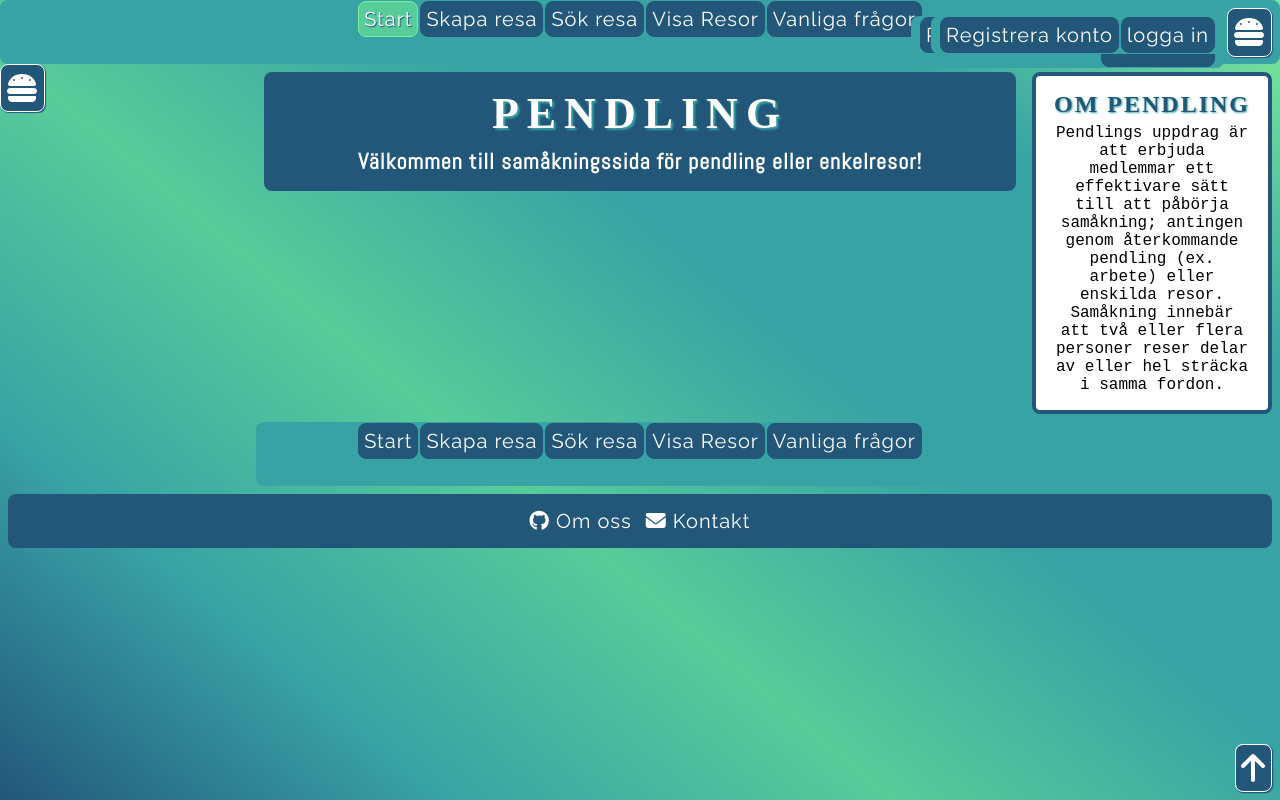
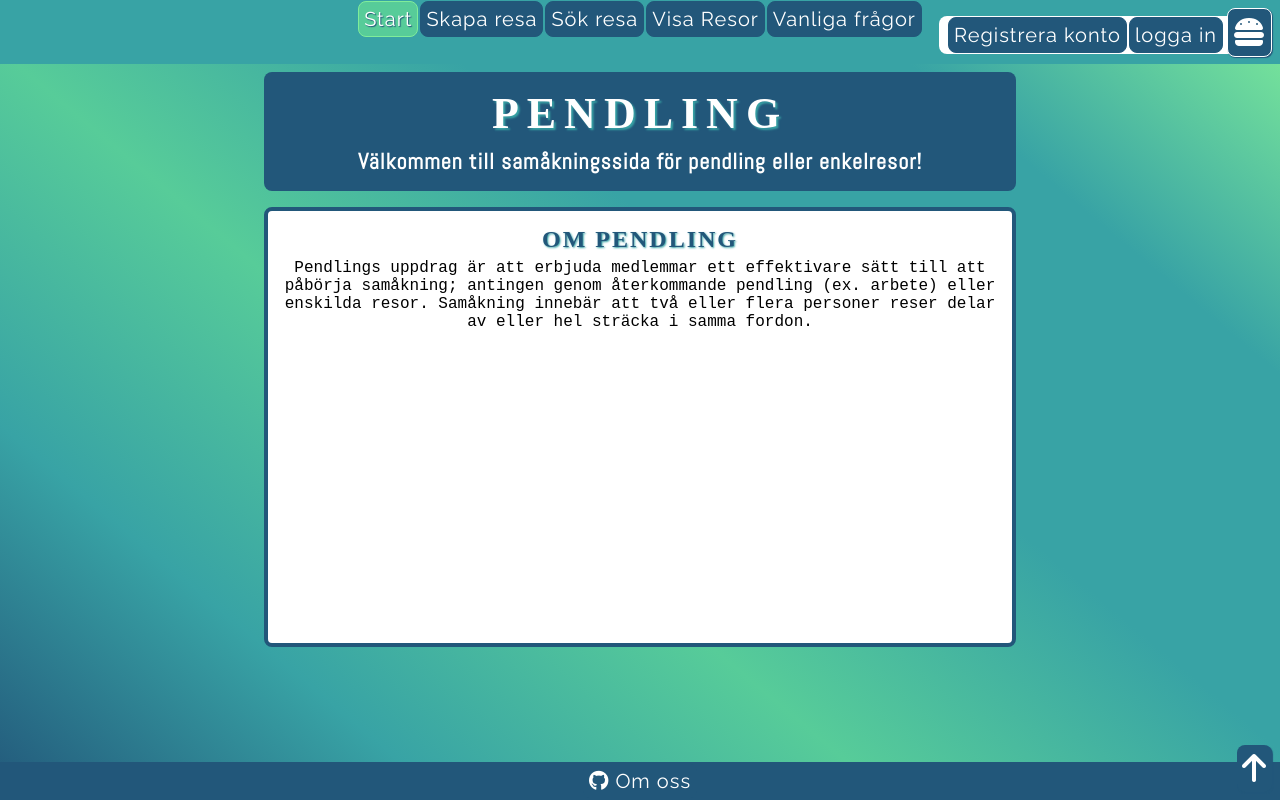
Before and after one commit to Pyruslupinus/Pendling, a plain HTML site: page index.html in a window 1280 px wide. Drawn offline with Linux system fonts and the light colour scheme; a web font is replaced by a local one.

Commit message:
Menu+CSS for index OK.Contuing on menu other files

```diff
--- a/index.html
+++ b/index.html
@@ -14,14 +14,14 @@
 
         <script src="https://kit.fontawesome.com/d87e0aa2fd.js" crossorigin="anonymous"></script>
         <script src="indexjs.js"></script>
-
+        <script src="./registrering/login.js"></script>
     </head>
 
-
     <body>
+        <!-- Top navigation menu -->
         <nav class="nav-top">
-                <ul class="ul-navmenufoot">
-                    <li><a class="a-navmenufoot active" href="index.html">Start</a></li>
+            <ul class="ul-navtop">
+                <li><a class="a-navmenufoot navactive" href="index.html">Start</a></li>
                 <li><a class="a-navmenufoot" href="./resor/create-trip.html">Skapa resa</a></li>
                 <li><a class="a-navmenufoot" href="./search/search-trip.html">Sök resa</a></li>
                 <li><a class="a-navmenufoot" href ="./display/display-trips.html">Visa Resor</a></li>
@@ -29,6 +29,8 @@
             </ul>
             </nav>
 
+
+        <!-- Hamburger with register account and log in/out. -->
         <nav class="nav-log">
             <a href="javascript:void(0);" class="icon-burger" onclick="flipBurger()">
                 <i class="fa-solid fa-burger fa-flip" id="ani-burger" style="--fa-animation-duration: 3s;" ></i>
@@ -36,69 +38,26 @@
 
             <div id="log">
                 <ul class="ul-navmenufoot">
-                        <li class="inloggsknapp" id="register"><a class="a-navmenufoot" href ="./registrering/SignUp.html">Registrera konto</a></li>
-                        <li class="inloggsknapp" id="inlogg"><a class="a-navmenufoot" href="./registrering/login.html">Logga in</a></li>
+                    <li class="inloggsknapp"><a class="a-navmenufoot" href ="./registrering/SignUp.html">Registrera konto</a></li>
+                    <li class="inloggsknapp"><a class="a-navmenufoot" id="inlogg" href="./registrering/login.html" onclick="UtLoggad()">logga in</a></li>
                 </ul>
             </div>
         </nav>
 
-
-        <!-- Button at the bottom of the page to get back to the top. -->
-            <button onclick="topFunction()" id="toTop" title="Go to top">
-                <i class="fa-solid fa-arrow-up"></i>
-            </button>
-
-
-        <!-- Grid-container for main content as well as for the footer. -->
+        <!-- Grid-container START -->
         <div class="grid-container">
 
+            <!-- Div item 1-->
             <div class="item1">
                 <header>
                     <h1>Pendling</h1>
                     <p>Välkommen till samåkningssida för pendling eller enkelresor!</p>
                 </header>
-
             </div>
 
-
+            <!-- Div item 2 -->
             <div class="item2">
                 <!-- Meny, OBS; länkarna behöver uppdateras när fler html-filer skapats! -->
-                <nav class="nav-top">
-                    <ul class="ul-navmenufoot">
-                        <li><a class="a-navmenufoot" href="index.html">Start</a></li>
-                        <li><a class="a-navmenufoot" href="./resor/create-trip.html">Skapa resa</a></li>
-                        <li><a class="a-navmenufoot" href="./search/search-trip.html">Sök resa</a></li>
-                        <li><a class="a-navmenufoot" href ="./display/display-trips.html">Visa Resor</a></li>
-                        <li><a class="a-navmenufoot" href="./FAQ/FAQ.html">Vanliga frågor</a></li>
-                    </ul>
-                </nav>
-            </div>
-
-
-            <div class="item3">
-                <nav class="nav-log">
-                    <ul class="ul-navmenufoot">
-                        <li class="inloggsknapp"><a class="a-navmenufoot" href ="./registrering/SignUp.html">Registrera konto</a></li>
-                        <li class="inloggsknapp"><a class="a-navmenufoot" id="inlogg" href="./registrering/login.html" onclick="UtLoggad()">logga in</a></li>
-                    </ul>
-                </nav>
-            </div>
-
-
-            <!-- Hamburger in the making -->
-            <!-- aria-controls="inloggmeny" aria-expanded="false" -->
-            <div class="item4">
-                <button id="hamburger" title="'Hamburger' menu">
-                    <i class="fa-solid fa-burger fa-flip" id="ani-burger" style="--fa-animation-duration: 3s;" ></i>
-                </button>
-            </div>
-
-
-            <button onclick="topFunction()" id="toTop" title="Go to top"><i class="fa-solid fa-arrow-up"></i></button>
-
-
-            <div class="item5">
-
                 <main>
                     <h2>Om Pendling</h2>
                     <p> Pendlings uppdrag är att erbjuda medlemmar ett effektivare sätt till att påbörja samåkning;
@@ -106,22 +65,19 @@
                         Samåkning innebär att två eller flera personer reser delar av eller hel sträcka i samma fordon.</p>
                 </main>
             </div>
+        </div>
+        <!-- Grid-container END -->
 
-            <div class="item3">
         <footer>
             <ul class="ul-navmenufoot" id="ul-foot">
                 <li><a class="a-navmenufoot" href="https://github.com/Pyruslupinus/Pendling" target="_blank"><i class="fa-brands fa-github"></i> Om oss</a></li>
+            </ul>
 
-                        <li><a class="a-navmenufoot" href="index.html"><i class="fa-solid fa-envelope"></i> Kontakt</a></li>
-                    </ul>
+            <!-- Button at the bottom of the page to get back to the top. -->
+            <button onclick="topFunction()" class="indexbuttons" id="toTop" title="Go to top"><i class="fa-solid fa-arrow-up"></i></button>
+
         </footer>
-            </div>
-
-
-        <!-- Nedan slutar div för grid-container. -->
-
-        </div>
-        <script src="./registrering/login.js"></script>
 
     </body>
+
 </html>
--- a/indexcss.css
+++ b/indexcss.css
@@ -1,28 +1,15 @@
+@import "./color-theme.css";
+
 /*
 - - - - - - - -
 The CSS has been sorted into the following order:
-* Colours as variables
 * Basic styling
-* Header, body, main
-* Buttons & hamburger
-* LAYOUT less than 600px
-* LAYOUT more than 600px
+* Body & Header & Main
+* LAYOUT using grid
 - - - - - - - -
 */
 
-
-
-/* - - - - - - - - COLOURS AS VARIABLES - - - - - - - - */
-:root {
-    --dark: #22577a;
-    --medium-dark: #38a3a5;
-    --lighter: #57cc99;
-    --bright: #80ed99;
-  }
-
-
-
-/* - - - - - - - - BASIC STYLING - - - - - - - - */
+/* BASIC STYLING */
 h1 {
     margin: 0.5rem;
 
@@ -66,15 +53,17 @@ img, picture, video {
 
 
 
-/* - - - - - - - - HEADER, BODY, MAIN - - - - - - - - */
+/* BODY & HEADER & MAIN */
 body {
     margin: 0;
+
+    font-size: 100%;
 
     background-attachment: fixed;
     background-image: repeating-linear-gradient(40deg,var(--dark),var(--medium-dark), var(--lighter), var(--medium-dark), var(--medium-dark), var(--bright));
 }
 
-header, footer {
+header {
     box-sizing: border-box;
     padding: 0.5rem;
     margin: 0.5rem;
@@ -97,7 +86,7 @@ header p {
 main {
     box-sizing: border-box;
     padding: 0.5rem;
-    min-height: 20rem;
+    min-height: 55vh;
     margin: 0.5rem;
     border: 4px solid var(--dark);
     border-radius: 8px;
@@ -107,22 +96,18 @@ main {
 
 
 
-/* - - - - - - - - LAYOUT - - - - - - - - */
+/* LAYOUT */
 
 .item1 { grid-area: header; }
 .item2 { grid-area: main; }
-.item3 { grid-area: footer; }
 
-
-
-/* - - - - - - - - LAYOUT less than 600px - - - - - - - - */
+/* Less than 600px */
   .grid-container {
     display: grid;
     grid-template-columns: (1, 1fr);
     grid-template-areas:
     'header'
-    'main'
-    'footer';
+    'main';
 
     gap: 0;
     padding: 0;
@@ -135,16 +120,14 @@ main {
   }
 
 
-
-/* - - - - - - - - LAYOUT more than 600px - - - - - - - - */
+/* More than 600px */
 @media screen and (min-width: 600px) {
     .grid-container {
         display: grid;
         grid-template-columns: repeat(5, 1fr);
         grid-template-areas:
         '. header header header .'
-        '. main main main .'
-        'footer footer footer footer footer';
+        '. main main main .';
 
         gap: 0;
         padding: 0;
--- a/menu.css
+++ b/menu.css
@@ -1,17 +1,11 @@
 @import "./color-theme.css";
 
-/*
-- - - - - - - -
-The CSS has been sorted into the following order:
-* NAV, MENU, FOOTER
-* ANIMATIONS
-* BUTTONS & HAMBURGER
-- - - - - - - -
-*/
+/* The CSS has been sorted into the following order:
+* Nav & menus & footer (grid for content is in index.css)
+* BUTTONS & HAMBURGER */
 
 
-
-/* - - - - - - - - NAV, MENU, FOOTER - - - - - - - - */
+/* NAV & MENUs & FOOTER*/
 .nav-top{
     position: -webkit-sticky; /* For compability */
     position: sticky;
@@ -25,34 +19,41 @@ The CSS has been sorted into the following order:
 .nav-log {
     position: fixed;
     top: 1rem;
-    right: 3.5rem;
+    right: 3rem;
     display: block;
 
-    background-color: var(--medium-dark);
+    border-radius: 8px 0px 0px 8px;
+
+    background-color: white;
 }
 
-.nav-top, .nav-log {
-    border-radius: 8px;
-}
-
-.ul-navmenufoot {
+.ul-navtop, .ul-navmenufoot {
     display: flex;
     flex-wrap: wrap;
-
-    justify-content: center;
-    align-content: center;
-
     padding: 0;
-
-    margin-top: 0;
-    margin-left: 0.5rem;
-    margin-bottom: 0;
-    margin-right: 0.5rem;
 
     list-style-type: none;
 }
 
-.a-navmenufoot, #inlogg {
+.ul-navtop {
+    margin-top: 0;
+    margin-right: 4rem;
+    margin-bottom: 0;
+    margin-left: 0.5rem;
+}
+
+.ul-navmenufoot {
+    justify-content: center;
+    align-content: center;
+
+    margin-top: 0;
+    margin-right: 0.5rem;
+    margin-bottom: 0;
+    margin-left: 0.5rem;
+
+}
+
+.a-navmenufoot {
     display: block;
 
     margin: 1px;
@@ -72,7 +73,27 @@ The CSS has been sorted into the following order:
     text-decoration: none;
 }
 
-.a-navmenufoot:hover, #inlogg:hover, .active {
+#inlogg {
+    display: block;
+
+    margin: 1px;
+    padding: 5px;
+    border: 1px solid var(--dark);
+    border-radius: 8px;
+
+    background-color: var(--dark);
+
+    font-family: "Raleway";
+    font-size: 20px;
+
+    color: white;
+    text-align: center;
+    letter-spacing: 1px;
+
+    text-decoration: none;
+}
+
+.a-navmenufoot:hover, #inlogg:hover, .navactive {
     border: 1px solid var(--bright);
 
     background-color: var(--lighter);
@@ -80,37 +101,62 @@ The CSS has been sorted into the following order:
     text-shadow: 1px 1px 1px var(--dark);
 }
 
+footer {
+    position: fixed;
+    bottom: 0;
+    display: block;
+
+    width: 100vw;
+    /*box-sizing: border-box;*/
+    background-color: var(--dark);
+}
+
 #ul-foot {
     display: flex;
+
+}
+
+
+/* "Hides #log in hamburger" if screen less than 600px. */
+#log {
+    display: none;
+}
+
+@media screen and (min-width: 1260px) {
+    #log {
+        display: block;
+        }
+
+
+    .ul-navtop {
+        justify-content: center;
+        align-content: center;
+
+        margin-top: 0;
+        margin-right: 0.5rem;
+        margin-bottom: 0;
+        margin-left: 0.5rem;
+    }
+}
+
+@media screen and (min-width: 700px) {
+
+    .ul-navtop {
+        justify-content: center;
+        align-content: center;
+
+        margin-top: 0;
+        margin-right: 0.5rem;
+        margin-bottom: 0;
+        margin-left: 0.5rem;
+    }
 }
 
 
 
-/* - - - - - - - - ANIMATIONS - - - - - - - - */
-#ani-burger {
-    animation-delay: 2s;
-    animation-iteration-count: infinite;
-}
+/* BUTTONS & HAMBURGER */
 
-.icon-burger {
-    position: fixed;
-    top: 0.5rem;
-    right: 0.5rem;
-    display: block;
-}
-
-#log {
-    display: none;
-}
-
-@media screen and (min-width: 600px) {
-    #log {
-        display: block;
-        }
-    }
-
-/* - - - - - - - - BUTTONS & HAMBURGER - - - - - - - - */
-button, .icon-burger {
+.indexbuttons, .icon-burger {
     display: block;
 
     max-width: 3rem;
@@ -133,7 +179,7 @@ button, .icon-burger {
     cursor: pointer;
 }
 
-button:hover, .icon-burger:hover {
+.indexbuttons:hover, .icon-burger:hover {
     border: 1px solid var(--bright);
 
     background-color: var(--lighter);
@@ -141,9 +187,23 @@ button:hover, .icon-burger:hover {
     text-shadow: 1px 1px 1px var(--dark);
 }
 
+#ani-burger {
+    animation-delay: 2s;
+    animation-iteration-count: infinite;
+}
+
+.icon-burger {
+    position: fixed;
+    top: 0.5rem;
+    right: 0.5rem;
+    display: block;
+}
+
 #toTop {
     position: fixed;
     bottom: 0.5rem;
     right: 0.5rem;
     display: block;
+
+    border: 0px;
 }
```
Lines whose indentation alone changed are shown as unchanged.
